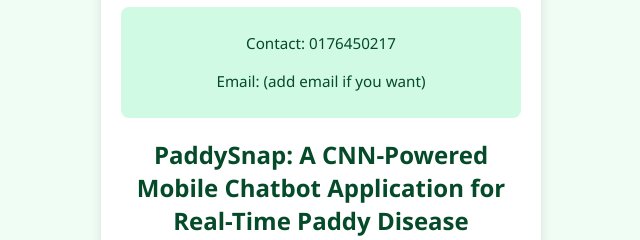
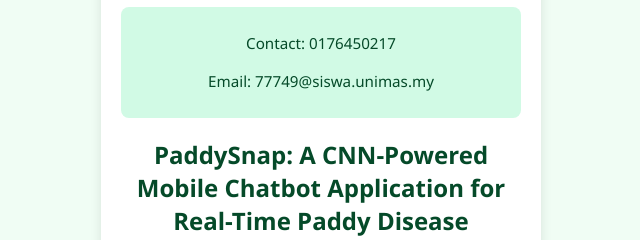
Before and after one commit to amirnaufal/fypsymposiumdetails, a plain HTML site: page index.html in a window 1280 px wide. Shown: the part 321-561 px from the top of the page, 319-959 px from the left. Drawn offline with Linux system fonts and the light colour scheme.

Commit message:
Update index.html

```diff
--- a/index.html
+++ b/index.html
@@ -60,7 +60,7 @@
         <p>Bachelor of Computer Science (Computational Science), FCSIT UNIMAS</p>
         <div class="contact">
             <p>Contact: 0176450217</p>
-            <p>Email: (add email if you want)</p>
+            <p>Email: 77749@siswa.unimas.my</p>
         </div>
         <h2>PaddySnap: A CNN-Powered Mobile Chatbot Application for Real-Time Paddy Disease Diagnosis and Support</h2>
         <p style="text-align: justify;">Paddy farming is vital to Southeast Asia’s economy and food security but remains vulnerable to diseases that significantly affect crop yield and farmer livelihood. Smallholder farmers often lack timely and affordable diagnostic tools, leading to delayed intervention and greater losses. This study introduces PaddySnap, a mobile application that uses Convolutional Neural Networks (CNNs) and chatbot technology for real-time paddy disease detection and support. Users can upload or capture images of paddy leaves or grains to receive instant predictions and conversational guidance. Results demonstrate the system’s ability to support early intervention and informed decision-making, helping democratize plant healthcare and encouraging sustainable agriculture in underserved communities.</p>
```
